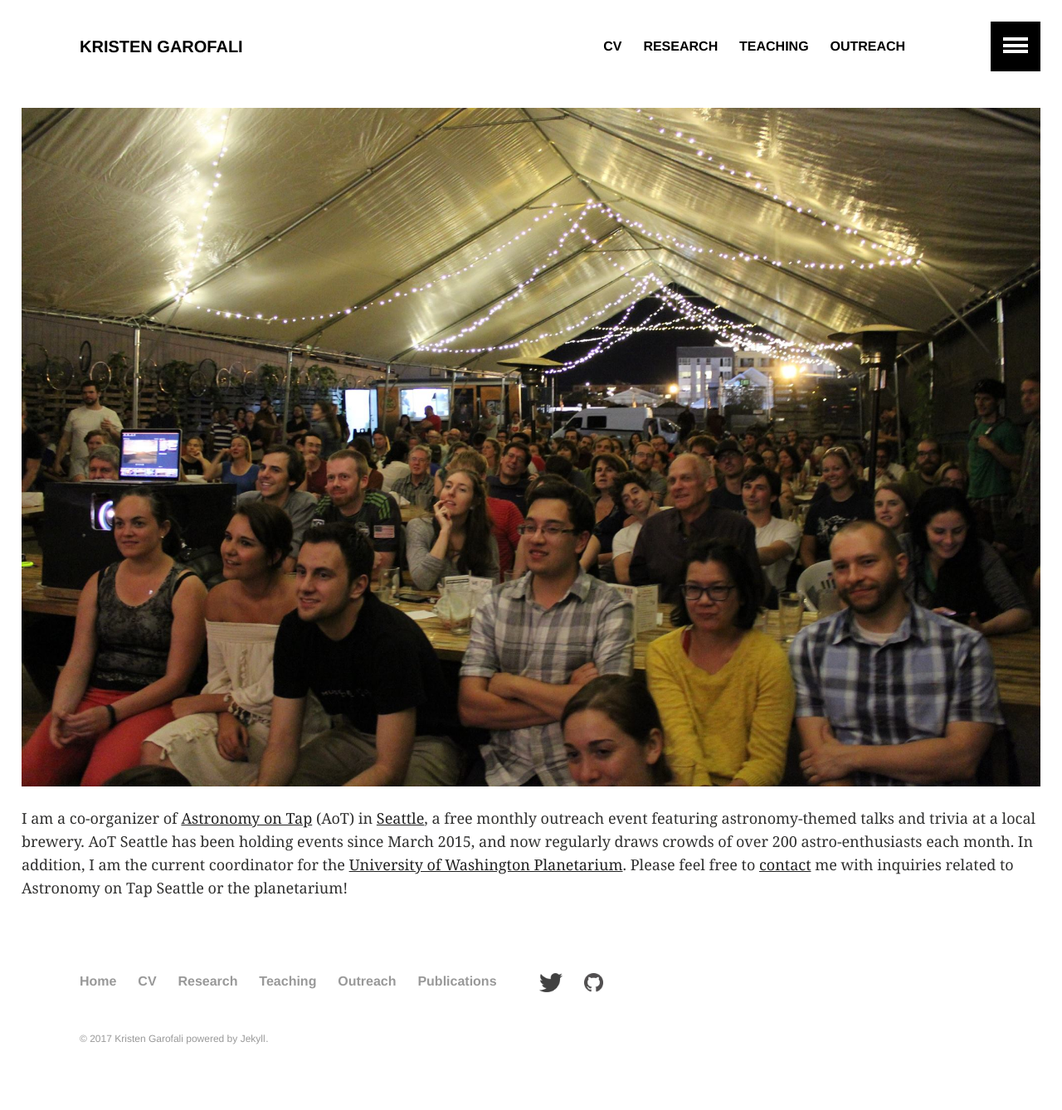
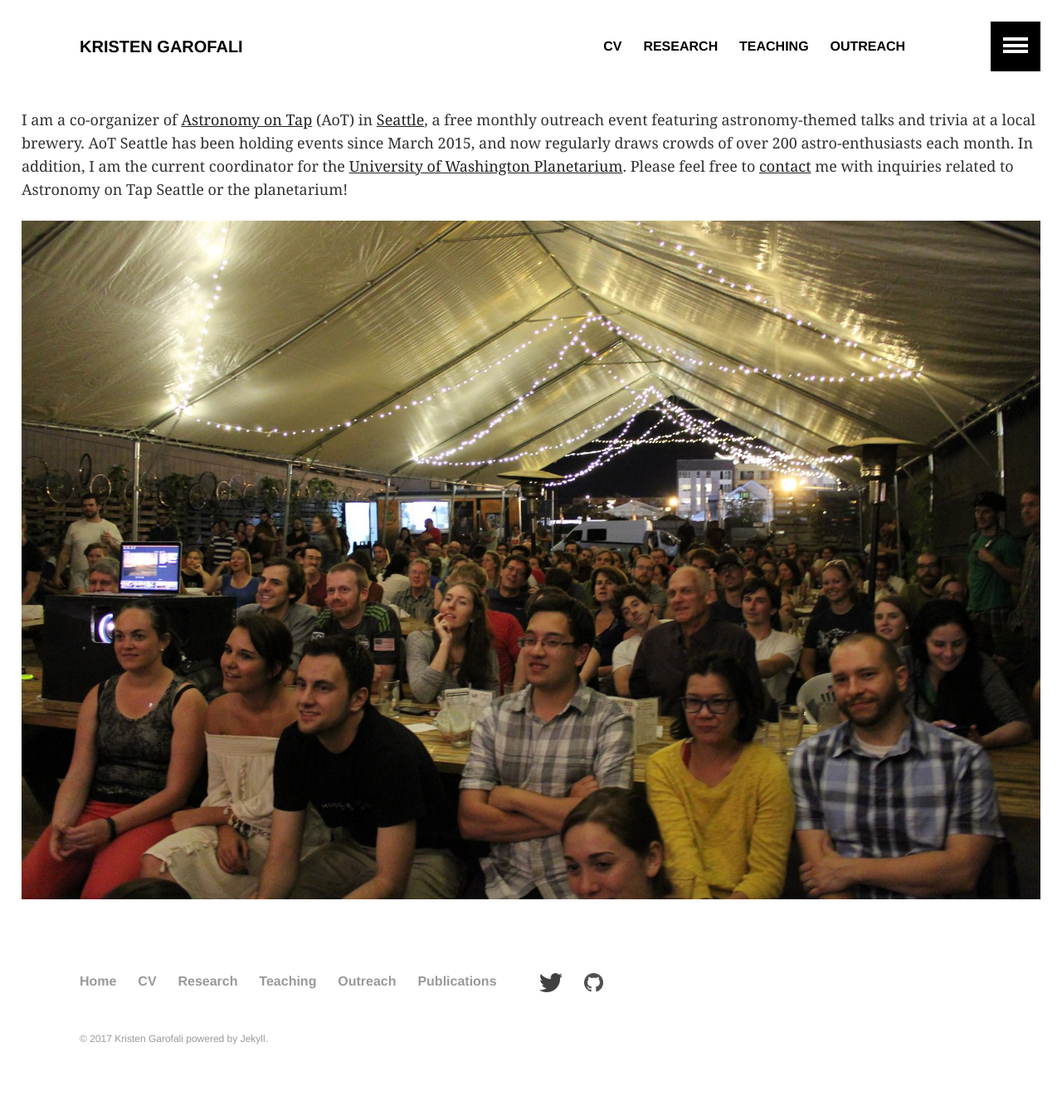
Before and after one commit to kgarofali/kgarofali.github.io, a Jekyll site: the page built from outreach.md, in a window 1280 px wide. Shown: the whole page at 83% size. Built offline with Jekyll 4.4.1, drawn with Linux system fonts in a browser that asks for light colours.

Commit message:
outreach tweak

```diff
--- a/outreach.md
+++ b/outreach.md
@@ -4,6 +4,6 @@ title: Outreach
 permalink: /outreach/
 ---
 
+I am a co-organizer of [Astronomy on Tap](http://astronomyontap.org/) (AoT) in [Seattle](https://www.facebook.com/AoTSeattle), a free monthly outreach event featuring astronomy-themed talks and trivia at a local brewery. AoT Seattle has been holding events since March 2015, and now regularly draws crowds of over 200 astro-enthusiasts each month. In addition, I am the current coordinator for the [University of Washington Planetarium](http://depts.washington.edu/astron/outreach/uw-planetarium/). Please feel free to [contact](../../) me with inquiries related to Astronomy on Tap Seattle or the planetarium!
+
 ![](../images/AoT_crowd_Peddler.jpg)
-
-I am a co-organizer of [Astronomy on Tap](http://astronomyontap.org/) (AoT) in [Seattle](https://www.facebook.com/AoTSeattle), a free monthly outreach event featuring astronomy-themed talks and trivia at a local brewery. AoT Seattle has been holding events since March 2015, and now regularly draws crowds of over 200 astro-enthusiasts each month. In addition, I am the current coordinator for the [University of Washington Planetarium](http://depts.washington.edu/astron/outreach/uw-planetarium/). Please feel free to [contact](../../) me with inquiries related to Astronomy on Tap Seattle or the planetarium!
```
